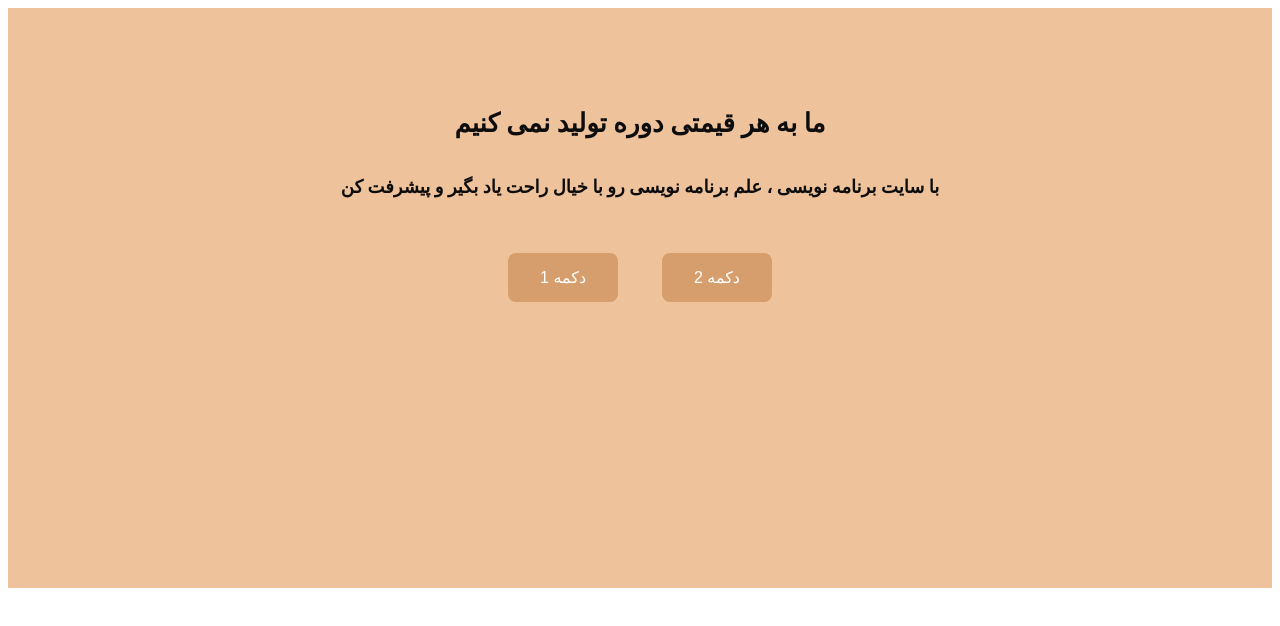
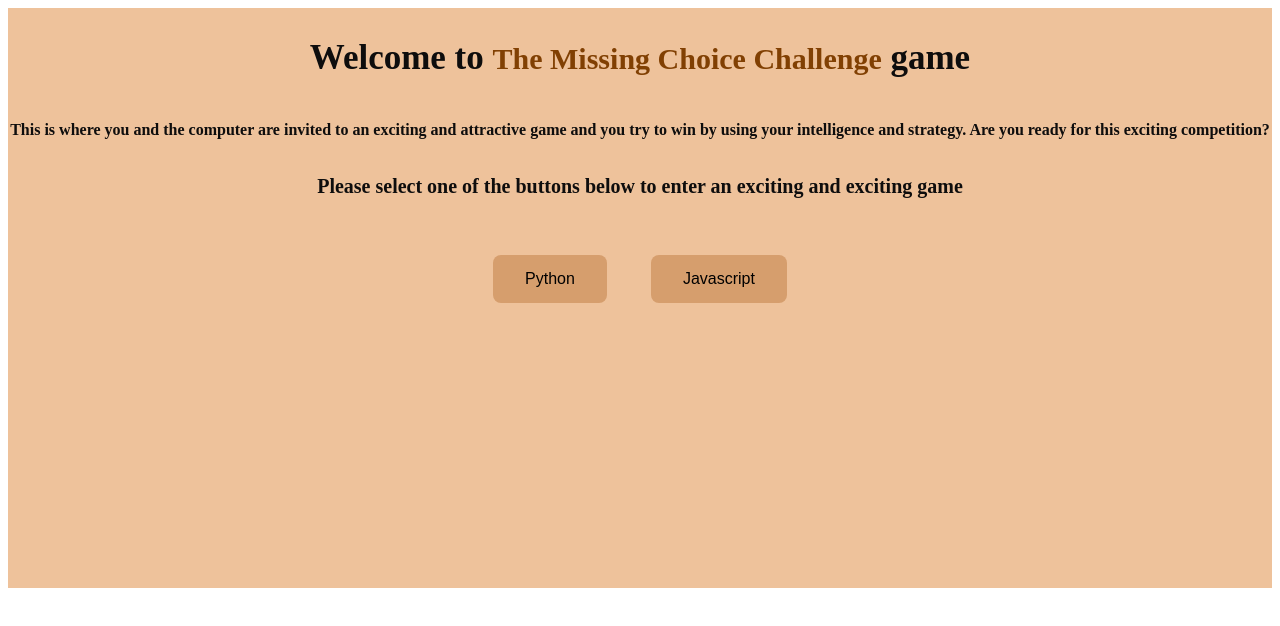
Before and after one commit to MaryaJamali/The-Missing-Choice-Challenge-Game, a plain HTML site: page index.html in a window 1280 px wide. Drawn offline with Linux system fonts and the light colour scheme.

Commit message:
Code completion

```diff
--- a/css/main.min.css
+++ b/css/main.min.css
@@ -20,13 +20,24 @@
 
 #header-section .headings h1 {
     color: rgb(14, 13, 13);
-    font-size: 26px;
-    margin-top: 100px;
+    font-size: 35px;
+    margin-top: 30px;
 }
 
+#header-section .headings h1 span{
+    color: rgb(129, 64, 3);
+    font-size: 30px;
+    margin-top: 30px;
+}
+
+#header-section .headings h3 {
+    color: rgb(14, 13, 13);
+    font-size: 16px;
+    margin-top: 20px;
+}
 #header-section .headings h2 {
     color: rgb(14, 13, 13);
-    font-size: 18px;
+    font-size: 20px;
     margin-top: 20px;
 }
 
@@ -37,7 +48,7 @@
   .custom-button {
     background-color: #d69e6d;
     border: none;
-    color: white;
+    color: black;
     padding: 15px 32px;
     text-align: center;
     text-decoration: none;
--- a/index.html
+++ b/index.html
@@ -13,13 +13,22 @@
             <div class="row">
                 <div class="col-md-12">
                     <div class="headings">
-                        <h1>ما به هر قیمتی دوره تولید نمی کنیم</h1>
-                        <h2>با سایت برنامه نویسی ، علم برنامه نویسی رو با خیال راحت یاد بگیر و پیشرفت کن </h2>
+                        <h1>
+                            Welcome to <span>The Missing Choice Challenge</span> game
+                        </h1>
+                        <h3>
+                            This is where you and the computer are invited to an exciting and attractive game
+                            and you try to win by using your intelligence and strategy.
+                             Are you ready for this exciting competition?
+                        </h3>
+                        <h2>
+                            Please select one of the buttons below to enter an exciting and exciting game
+                        </h2>
                         <div class="button-container">
-                            <button class="custom-button">دکمه 1</button>
-                            <button class="custom-button">دکمه 2</button>
-                          </div>
-
+                            <button type="button" class="custom-button">Python</button>
+                            <button type="button" class="custom-button">Javascript</button>
+                        </div>
+                        <div class="message"></div>
                     </div>
                 </div>
             </div>
```
